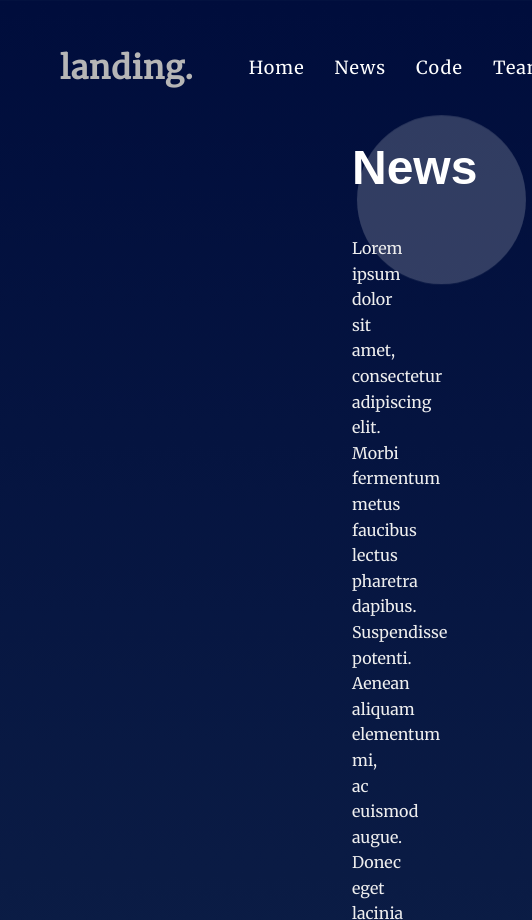
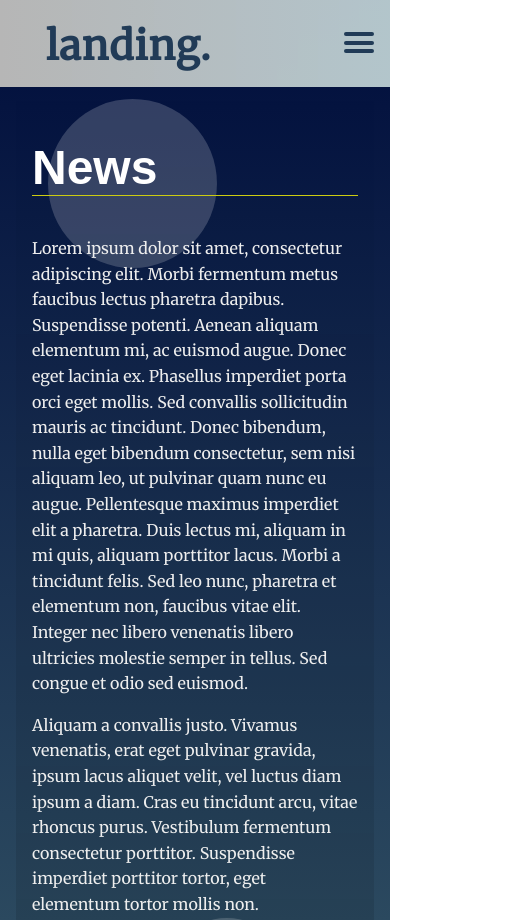
Before and after one commit to Thanoskaloudis/landing-page, a plain HTML site: page index.html in a window 390 px wide. Shown: the top 920 px of the page, 532 px wide, since content can reach past the window. Drawn offline with Linux system fonts and the light colour scheme.

Commit message:
make nav bar responsive

```diff
--- a/css/styles.css
+++ b/css/styles.css
@@ -47,7 +47,7 @@ p {
 
 /* ---- Layout Rules ---- */
 main {
-    margin: 10vh 21em 10vh;
+    margin: 10vh 1em 10vh;
 }
 
 .main-hero {
@@ -60,71 +60,125 @@ section {
     min-height: 80vh;
 }
 
-
 /* ---- Module Rules ---- */
 
 /* Navigation Styles*/
 
-  header {
+.navbar {
     position: fixed;
     top: 0;
     left: 0;
-    width: 96%;
+    z-index: 1;
     display: flex;
-    justify-content: space-around;
-    align-items: center;
-    transition: 0.7s;
-    padding: 40px 60px;
-  }
-
-  header.sticky {
-    padding: 10px 60px;
+    width: 100%;
+    justify-content: space-between;
+    align-items: flex-start;
     background: rgb(182,182,182);
     background: linear-gradient(90deg, rgba(182,182,182,1) 0%, rgba(193,212,215,0.9248074229691877) 100%);
-    z-index: 1;
-  }
+}
 
-  header .logo {
+.logo {
     position: relative;
     font-weight: 700;
-    color: #b6b6b6;
+    margin: 5px 0px 0px 30px;
+    color: #213b57;
     text-decoration: none;
-    font-size: 2em;
+    font-size: 2.5em;
     letter-spacing: 1px;
     transition: 0.7s;
-  }
+}
 
-  header nav ul {
-    position: relative;
+.navbar-links {
+    height: 100%;
+}
+
+.navbar-links {
+    height: 100%;
+}
+
+.navbar-links ul {
     display: flex;
-    justify-content: center;
-    align-items: center;
-  }
+    margin: 0;
+    padding: 0;
+}
 
-  header nav ul li {
-    position: relative;
+.navbar-links li {
     list-style: none;
-  }
+}
 
-  header nav ul li a {
-    position: relative;
-    margin: 0 15px;
+.navbar-links li a {
+    display: block;
     text-decoration: none;
-    color: white;
+    color: #213b57;
+    padding: 1.4rem;
     letter-spacing: 1px;
     font-size: 18px;
-    font-weight: 700px;
+    font-weight: bold;
     transition: 0.7s;
-  }
+}
 
-  header nav ul li a:hover {
-    color: #999;
-  }
+.navbar-links li a:hover {
+    color: rgb(160, 160, 160);
+}
 
-  header.sticky .logo,
-  header.sticky ul li a {
-    color: black;
-  }
+.toggle-button {
+    position: absolute;
+    top: 2rem;
+    right: 1rem;
+    display: none;
+    flex-direction: column;
+    justify-content: space-between;
+    width: 30px;
+    height: 21px;
+}
+
+.toggle-button .bar {
+    height: 4px;
+    width: 100%;
+    background-color: #213b57;;
+    border-radius: 10px;
+}
+
+.active{
+    border-bottom: 2px solid #ecf0f1;
+}
+
+@media (max-width: 713px) {
+    .navbar {
+        flex-direction: column;
+        align-items: flex-start;
+    }
+
+    .logo {
+        padding: 1rem;
+    }
+
+    .toggle-button {
+        display: flex;
+    }
+
+    .navbar-links {
+        display: none;
+        width: 100%;
+    }
+
+    .navbar-links ul {
+        width: 100%;
+        flex-direction: column;
+    }
+
+    .navbar-links ul li {
+        text-align: center;
+    }
+
+    .navbar-links ul li a {
+        padding: .5rem 1rem;
+    }
+
+    .navbar-links.active {
+        display: flex;
+    }
+}
 
 /* Header Styles */
 .page_header {
@@ -145,7 +199,6 @@ section {
 .page-footer p{
     color: #fff;
 }
-
 
 /* ---- Theme Rules ---- */
 /* Landing Container Styles */
--- a/index.html
+++ b/index.html
@@ -12,18 +12,22 @@
 <body>
   <!-- HTML Follows BEM naming conventions
   IDs are only used for sections to connect menu achors to sections -->
-  <header id="header" class="page-header">
+  <nav class="navbar">
     <a href="#" class="logo">landing.</a>
-    <nav class="navbar-menu">
-      <ul>
-        <li><a class="scroll" href="#header">Home</a></li>
+    <a href="#" class="toggle-button">
+      <span class="bar"></span>
+      <span class="bar"></span>
+      <span class="bar"></span>
+    </a>
+    <div class="navbar-links">
+      <ul class="main-nav" id="main-nav">
         <li><a class="scroll" href="#news">News</a></li>
         <li><a class="scroll" href="#code">Code</a></li>
         <li><a class="scroll" href="#team">Team</a></li>
-        <li><a class="scroll" href="#section4">About</a></li>
+        <li><a class="scroll" href="#footer">About</a></li>
       </ul>
-    </nav>
-  </header>
+    </div>
+</nav>
   <main>
     <!-- Each Section has an ID (used for the anchor) and
     a data attribute that will populate the li node.
@@ -54,7 +58,7 @@
       </div>
     </section>
   </main>
-  <footer class="page-footer">
+  <footer id="footer" class="page-footer">
     <p>&copy Udacity</p>
   </footer>
 
--- a/js/app.js
+++ b/js/app.js
@@ -1,9 +1,9 @@
+const toggleButton = document.getElementsByClassName('toggle-button')[0]
+const navbarLinks = document.getElementsByClassName('navbar-links')[0]
 
-document.addEventListener("scroll", function () {
-    let header = document.querySelector("header");
-    header.classList.toggle("sticky", window.scrollY > 0);
-  });
-
+toggleButton.addEventListener('click', () => {
+  navbarLinks.classList.toggle('active')
+})
 
 document.addEventListener("click", function (e) {
   // If it isn't an anchor element, don't do anything
@@ -31,3 +31,18 @@ function scrollAnchors(e, respond) {
     window.scrollBy({ top: originalTop, left: 0, behavior: "smooth" });
   }
 }
+
+const links = document.querySelectorAll('.scroll');
+const sections = document.querySelectorAll('section');
+
+function changeLinkState() {
+  let index = sections.length;
+
+  while(--index && window.scrollY + 50 < sections[index].offsetTop) {}
+
+  links.forEach((link) => link.classList.remove('active'));
+  links[index].classList.add('active');
+}
+
+changeLinkState();
+window.addEventListener('scroll', changeLinkState);
```
